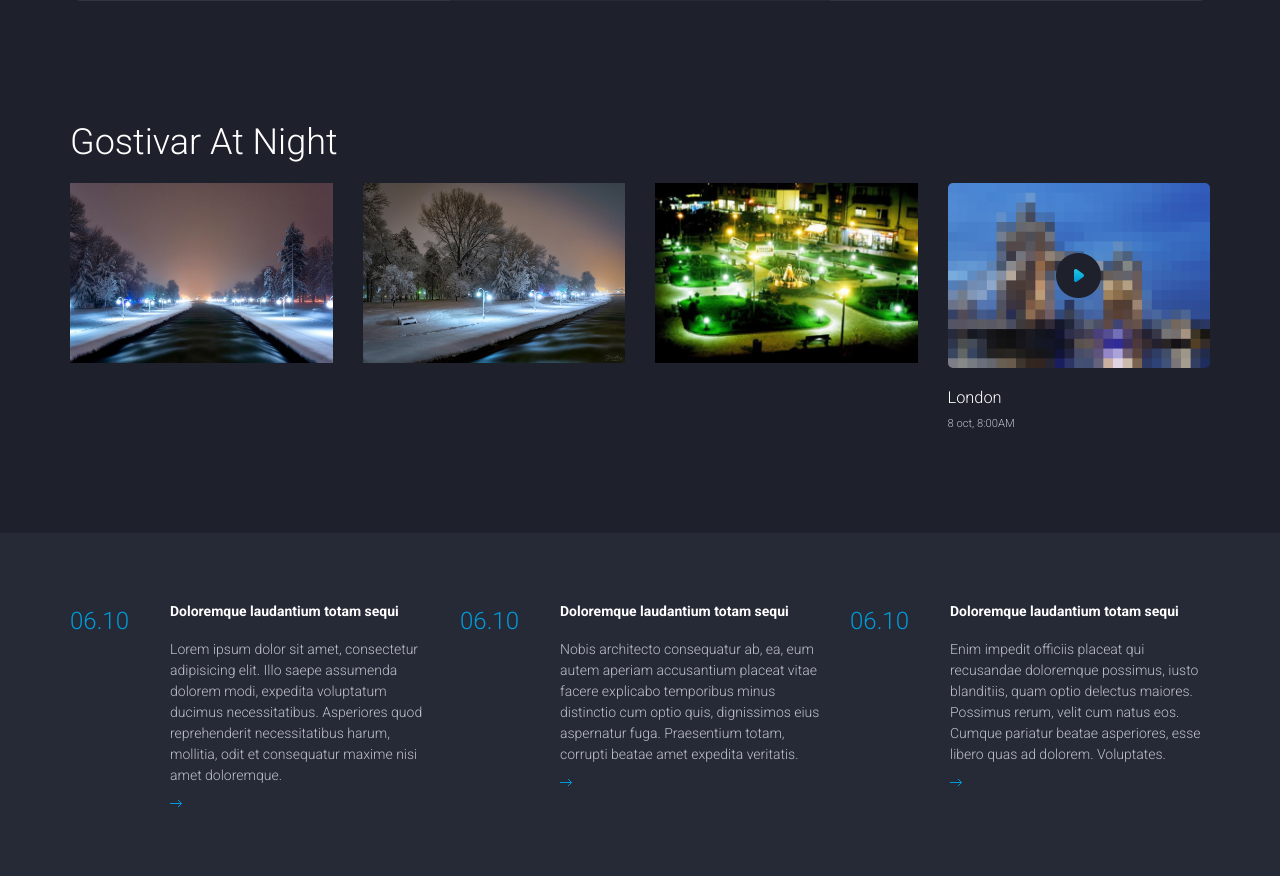
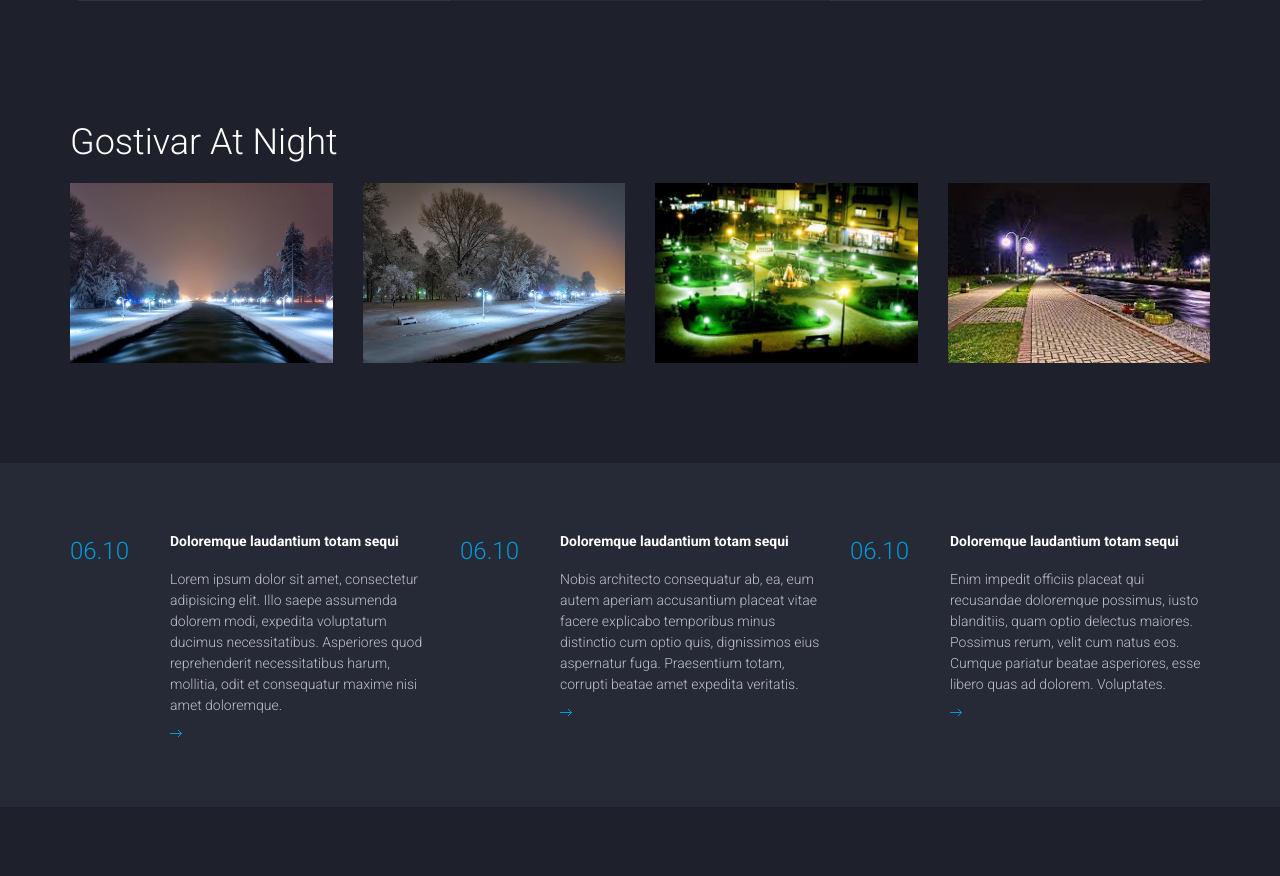
Before and after one commit to laskigvgv/capstone, a PHP site: page / in a window 1280 px wide. Shown: the part 544-1420 px from the top of the page. Run offline with PHP 8.4, Linux system fonts and the light colour scheme; data that the repository does not hold is empty.

Commit message:
test gif

```diff
--- a/weather/index.php
+++ b/weather/index.php
@@ -158,9 +158,7 @@
 							</div>
 							<div class="col-md-3 col-sm-6">
 								<div class="live-camera">
-									<figure class="live-camera-cover"><img src="images/live-camera-4.jpg" alt=""></figure>
-									<h3 class="location">London</h3>
-									<small class="date">8 oct, 8:00AM</small>
+								<div style="width:100%; height:180px;"><img src="images/gostivar_night2.jpeg" width="100%" height="100%"></div>
 								</div>
 							</div>
 						</div>
```
